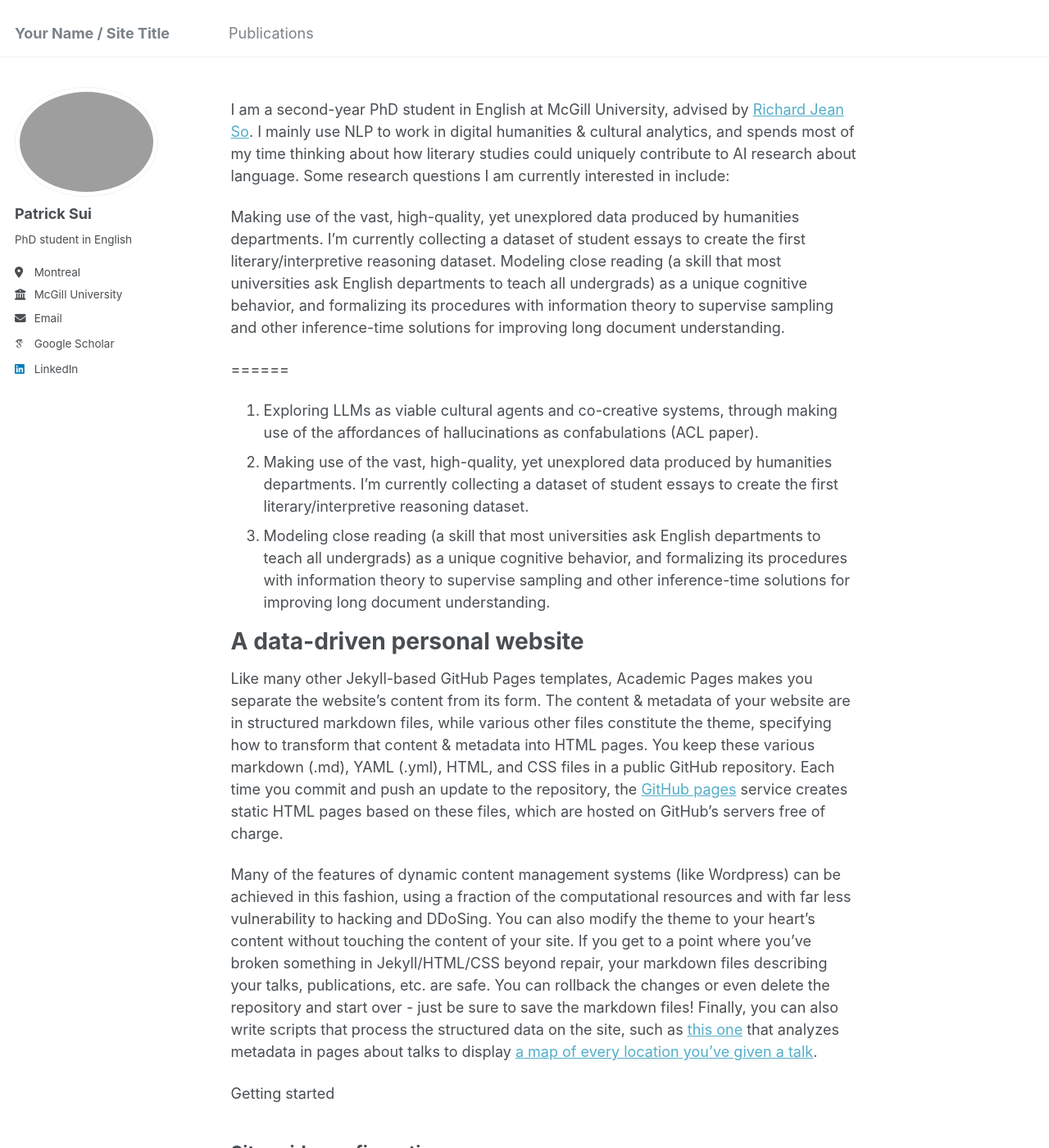
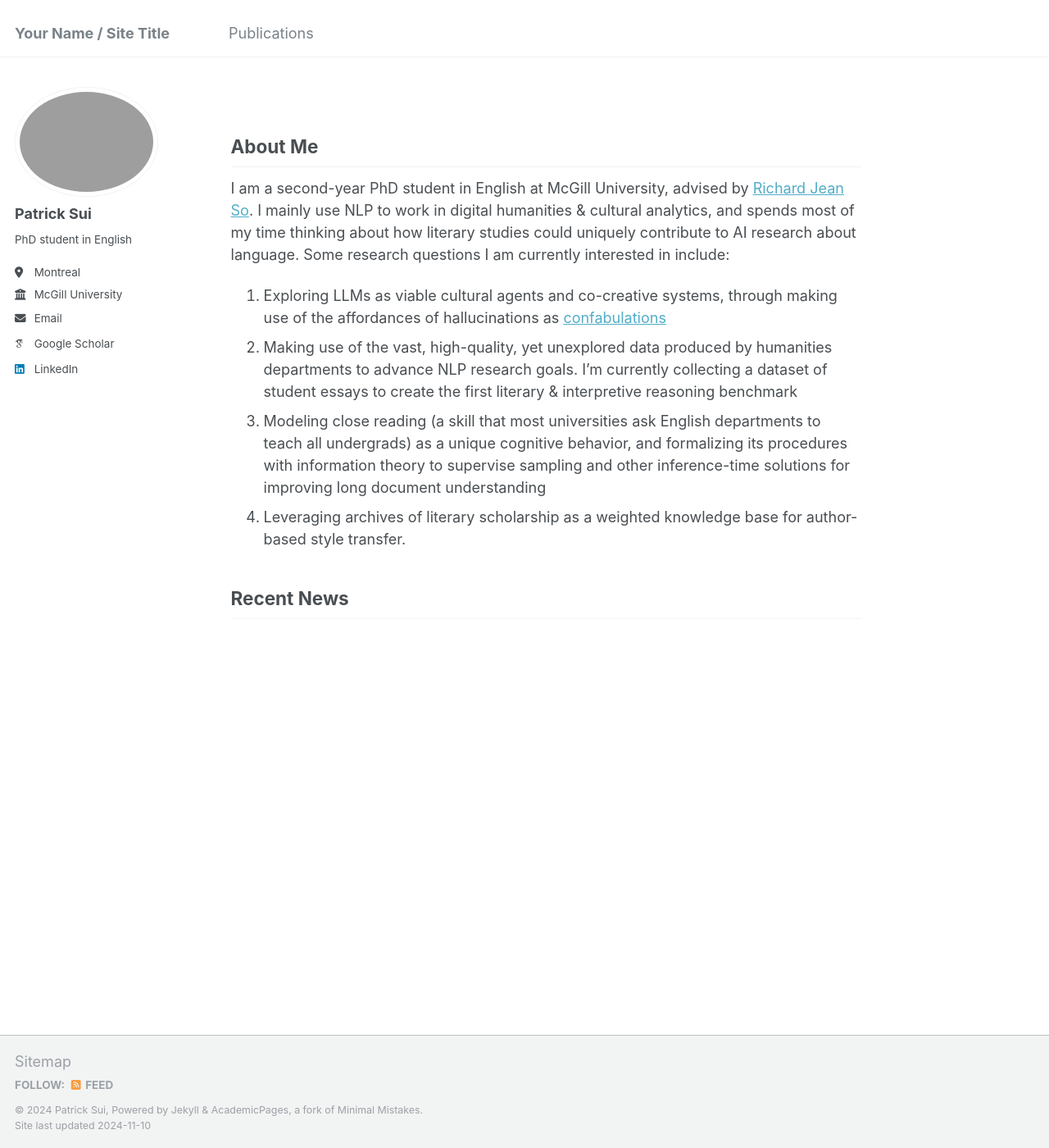
Before and after one commit to patrick-sui/patrick-sui, a Jekyll site: the page built from _pages/about.md, in a window 1280 px wide and 1400 px high. Shown: the whole window at 82% size. Built offline with Jekyll 4.4.1, drawn with Linux system fonts in a browser that asks for light colours; some web fonts are replaced; some of the changed text lies outside the part shown.

Commit message:
Update about.md

```diff
--- a/_pages/about.md
+++ b/_pages/about.md
@@ -7,45 +7,14 @@ redirect_from:
   - /about.html
 ---
 
+About Me
+------
 I am  a second-year PhD student in English at McGill University, advised by [Richard Jean So](https://richardjeanso.wixsite.com/mysite/light-art). I mainly use NLP to work in digital humanities & cultural analytics, and spends most of my time thinking about how literary studies could uniquely contribute to AI research about language. Some research questions I am currently interested in include:
-
-Making use of the vast, high-quality, yet unexplored data produced by humanities departments. I'm currently collecting a dataset of student essays to create the first literary/interpretive reasoning dataset.
-Modeling close reading (a skill that most universities ask English departments to teach all undergrads) as a unique cognitive behavior, and formalizing its procedures with information theory to supervise sampling and other inference-time solutions for improving long document understanding.
+1. Exploring LLMs as viable cultural agents and co-creative systems, through making use of the affordances of hallucinations as [confabulations](https://aclanthology.org/2024.acl-long.770/)
+1. Making use of the vast, high-quality, yet unexplored data produced by humanities departments to advance NLP research goals. I'm currently collecting a dataset of student essays to create the first literary & interpretive reasoning benchmark
+1. Modeling close reading (a skill that most universities ask English departments to teach all undergrads) as a unique cognitive behavior, and formalizing its procedures with information theory to supervise sampling and other inference-time solutions for improving long document understanding
+1. Leveraging archives of literary scholarship as a weighted knowledge base for author-based style transfer.
 
 
-======
-1. Exploring LLMs as viable cultural agents and co-creative systems, through making use of the affordances of hallucinations as confabulations (ACL paper).
-1. Making use of the vast, high-quality, yet unexplored data produced by humanities departments. I'm currently collecting a dataset of student essays to create the first literary/interpretive reasoning dataset.
-1. Modeling close reading (a skill that most universities ask English departments to teach all undergrads) as a unique cognitive behavior, and formalizing its procedures with information theory to supervise sampling and other inference-time solutions for improving long document understanding.
-
-A data-driven personal website
-======
-Like many other Jekyll-based GitHub Pages templates, Academic Pages makes you separate the website's content from its form. The content & metadata of your website are in structured markdown files, while various other files constitute the theme, specifying how to transform that content & metadata into HTML pages. You keep these various markdown (.md), YAML (.yml), HTML, and CSS files in a public GitHub repository. Each time you commit and push an update to the repository, the [GitHub pages](https://pages.github.com/) service creates static HTML pages based on these files, which are hosted on GitHub's servers free of charge.
-
-Many of the features of dynamic content management systems (like Wordpress) can be achieved in this fashion, using a fraction of the computational resources and with far less vulnerability to hacking and DDoSing. You can also modify the theme to your heart's content without touching the content of your site. If you get to a point where you've broken something in Jekyll/HTML/CSS beyond repair, your markdown files describing your talks, publications, etc. are safe. You can rollback the changes or even delete the repository and start over - just be sure to save the markdown files! Finally, you can also write scripts that process the structured data on the site, such as [this one](https://github.com/academicpages/academicpages.github.io/blob/master/talkmap.ipynb) that analyzes metadata in pages about talks to display [a map of every location you've given a talk](https://academicpages.github.io/talkmap.html).
-
-Getting started
-
-Site-wide configuration
+Recent News
 ------
-The main configuration file for the site is in the base directory in [_config.yml](https://github.com/academicpages/academicpages.github.io/blob/master/_config.yml), which defines the content in the sidebars and other site-wide features. You will need to replace the default variables with ones about yourself and your site's github repository. The configuration file for the top menu is in [_data/navigation.yml](https://github.com/academicpages/academicpages.github.io/blob/master/_data/navigation.yml). For example, if you don't have a portfolio or blog posts, you can remove those items from that navigation.yml file to remove them from the header.
-
-Create content & metadata
-------
-For site content, there is one markdown file for each type of content, which are stored in directories like _publications, _talks, _posts, _teaching, or _pages. For example, each talk is a markdown file in the [_talks directory](https://github.com/academicpages/academicpages.github.io/tree/master/_talks). At the top of each markdown file is structured data in YAML about the talk, which the theme will parse to do lots of cool stuff. The same structured data about a talk is used to generate the list of talks on the [Talks page](https://academicpages.github.io/talks), each [individual page](https://academicpages.github.io/talks/2012-03-01-talk-1) for specific talks, the talks section for the [CV page](https://academicpages.github.io/cv), and the [map of places you've given a talk](https://academicpages.github.io/talkmap.html) (if you run this [python file](https://github.com/academicpages/academicpages.github.io/blob/master/talkmap.py) or [Jupyter notebook](https://github.com/academicpages/academicpages.github.io/blob/master/talkmap.ipynb), which creates the HTML for the map based on the contents of the _talks directory).
-
-**Markdown generator**
-
-The repository includes [a set of Jupyter notebooks](https://github.com/academicpages/academicpages.github.io/tree/master/markdown_generator
-) that converts a CSV containing structured data about talks or presentations into individual markdown files that will be properly formatted for the Academic Pages template. The sample CSVs in that directory are the ones I used to create my own personal website at stuartgeiger.com. My usual workflow is that I keep a spreadsheet of my publications and talks, then run the code in these notebooks to generate the markdown files, then commit and push them to the GitHub repository.
-
-How to edit your site's GitHub repository
-------
-Many people use a git client to create files on their local computer and then push them to GitHub's servers. If you are not familiar with git, you can directly edit these configuration and markdown files directly in the github.com interface. Navigate to a file (like [this one](https://github.com/academicpages/academicpages.github.io/blob/master/_talks/2012-03-01-talk-1.md) and click the pencil icon in the top right of the content preview (to the right of the "Raw | Blame | History" buttons). You can delete a file by clicking the trashcan icon to the right of the pencil icon. You can also create new files or upload files by navigating to a directory and clicking the "Create new file" or "Upload files" buttons.
-
-Example: editing a markdown file for a talk
-![Editing a markdown file for a talk](/images/editing-talk.png)
-
-For more info
-------
-More info about configuring Academic Pages can be found in [the guide](https://academicpages.github.io/markdown/), the [growing wiki](https://github.com/academicpages/academicpages.github.io/wiki), and you can always [ask a question on GitHub](https://github.com/academicpages/academicpages.github.io/discussions). The [guides for the Minimal Mistakes theme](https://mmistakes.github.io/minimal-mistakes/docs/configuration/) (which this theme was forked from) might also be helpful.
```
